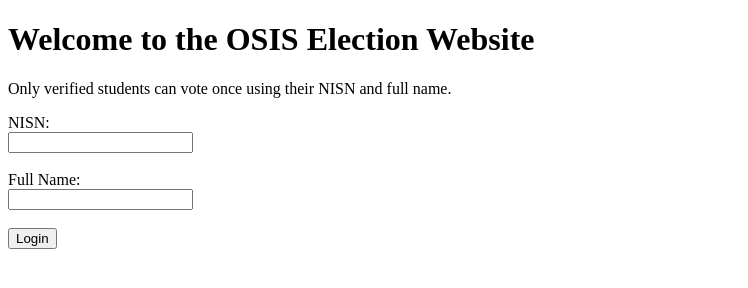
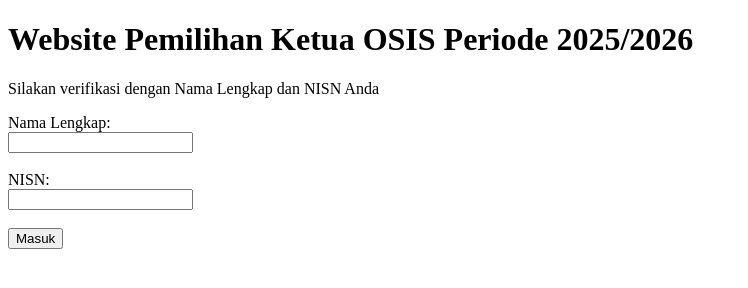
Before and after one commit to Rheyezen/osis-election, a plain HTML site: page index.html in a window 1280 px wide. Shown: the whole page, without its empty margins (0-748 px from the left). Drawn offline with Linux system fonts and the light colour scheme.

Commit message:
Update index.html
Local Language Translation

```diff
--- a/index.html
+++ b/index.html
@@ -1,21 +1,22 @@
 <!DOCTYPE html>
-<html lang="en">
+<html lang="id">
 <head>
   <meta charset="UTF-8">
-  <title>OSIS Election</title>
+  <title>Pemilihan Ketua OSIS</title>
 </head>
 <body>
-  <h1>Welcome to the OSIS Election Website</h1>
-  <p>Only verified students can vote once using their NISN and full name.</p>
+  <h1>Website Pemilihan Ketua OSIS Periode 2025/2026</h1>
+  <p>Silakan verifikasi dengan Nama Lengkap dan NISN Anda</p>
 
   <form id="login-form">
+
+    <label for="name">Nama Lengkap:</label><br>
+    <input type="text" id="name" name="name" required><br><br>
+
     <label for="nisn">NISN:</label><br>
     <input type="text" id="nisn" name="nisn" required><br><br>
 
-    <label for="name">Full Name:</label><br>
-    <input type="text" id="name" name="name" required><br><br>
-
-    <button type="submit">Login</button>
+    <button type="submit">Masuk</button>
   </form>
 
   <script>
@@ -23,7 +24,7 @@
       event.preventDefault();
       const nisn = document.getElementById("nisn").value;
       const name = document.getElementById("name").value;
-      alert(`You entered NISN: ${nisn} and Name: ${name}`);
+      alert(`Anda memasukkan NISN: ${nisn} dan Nama: ${name}`);
     });
   </script>
 </body>
```
